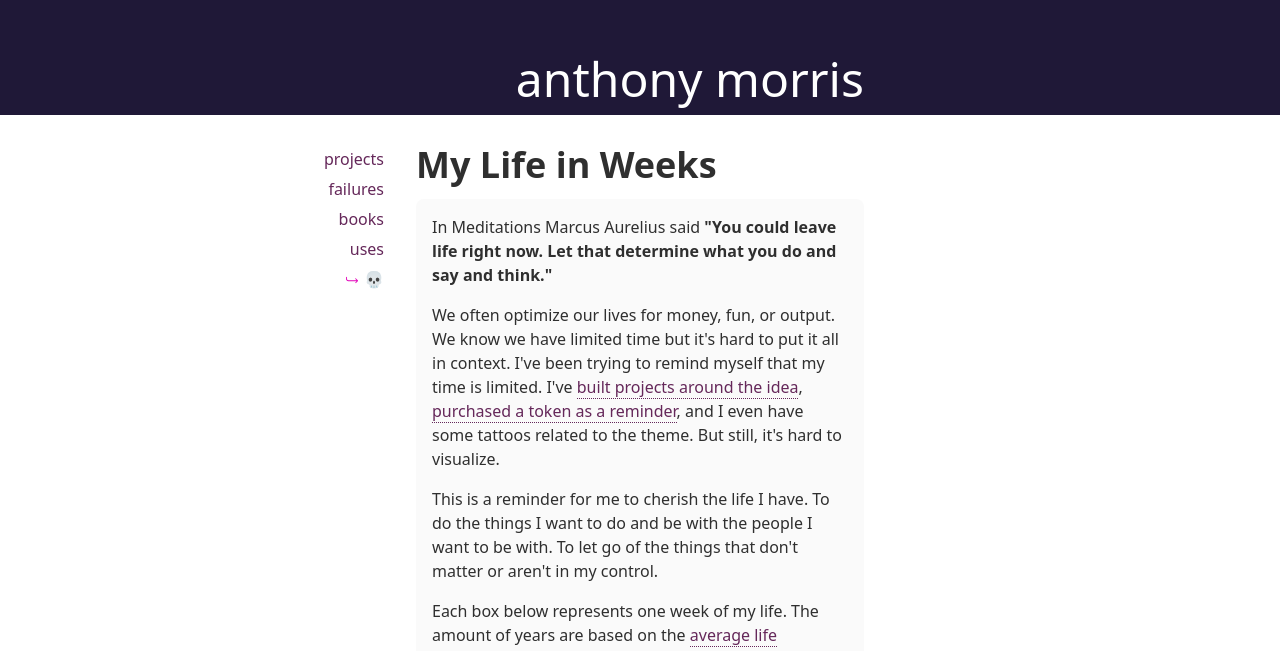
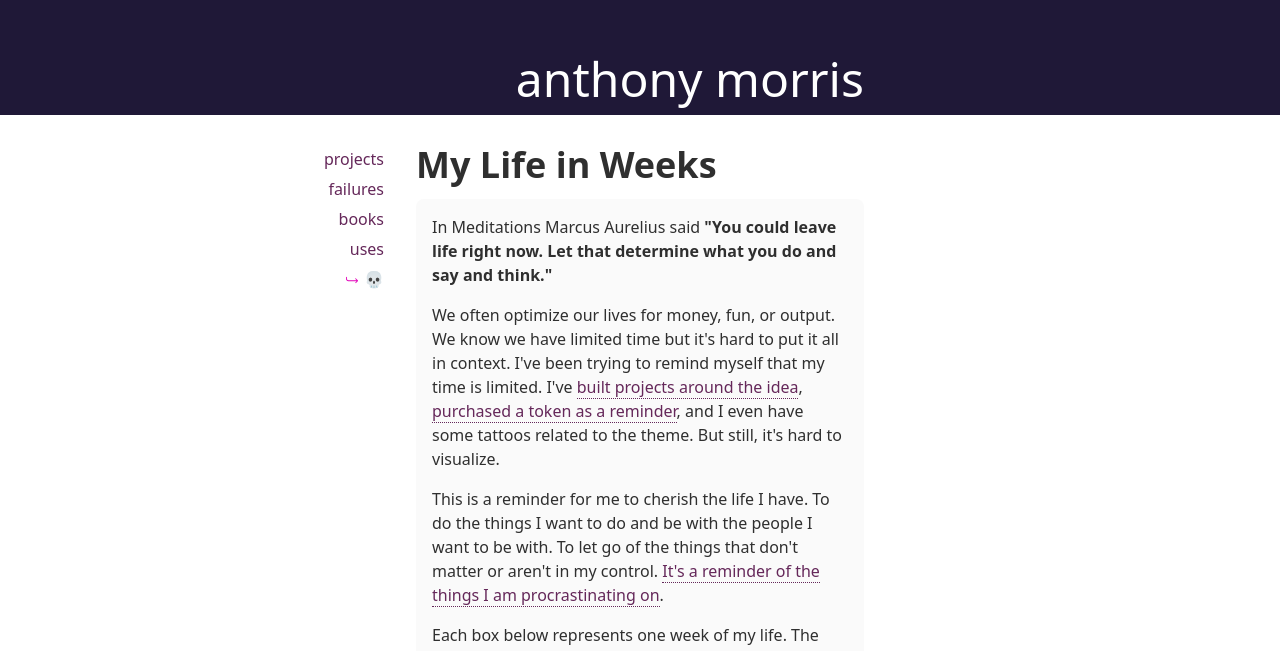
Before and after one commit to amorriscode/anthonymorris.dev, a Next.js app: page /life in a window 1280 px wide. Shown: the part 141-792 px from the top of the page. Built offline with nearby package versions, Linux system fonts and the light colour scheme.

Commit message:
Add reference to Tim Urban's TED talk

```diff
--- a/pages/life.tsx
+++ b/pages/life.tsx
@@ -47,7 +47,7 @@ function Life() {
           </p>
 
           <p>
-            This is a reminder for me to cherish the life I have. To do the things I want to do and be with the people I want to be with. To let go of the things that don't matter or aren't in my control.
+            This is a reminder for me to cherish the life I have. To do the things I want to do and be with the people I want to be with. To let go of the things that don't matter or aren't in my control. <a href="https://youtu.be/arj7oStGLkU" target="_blank" rel="noopener noreferrer">It's a reminder of the things I am procrastinating on</a>.
           </p>
 
           <p>
```
